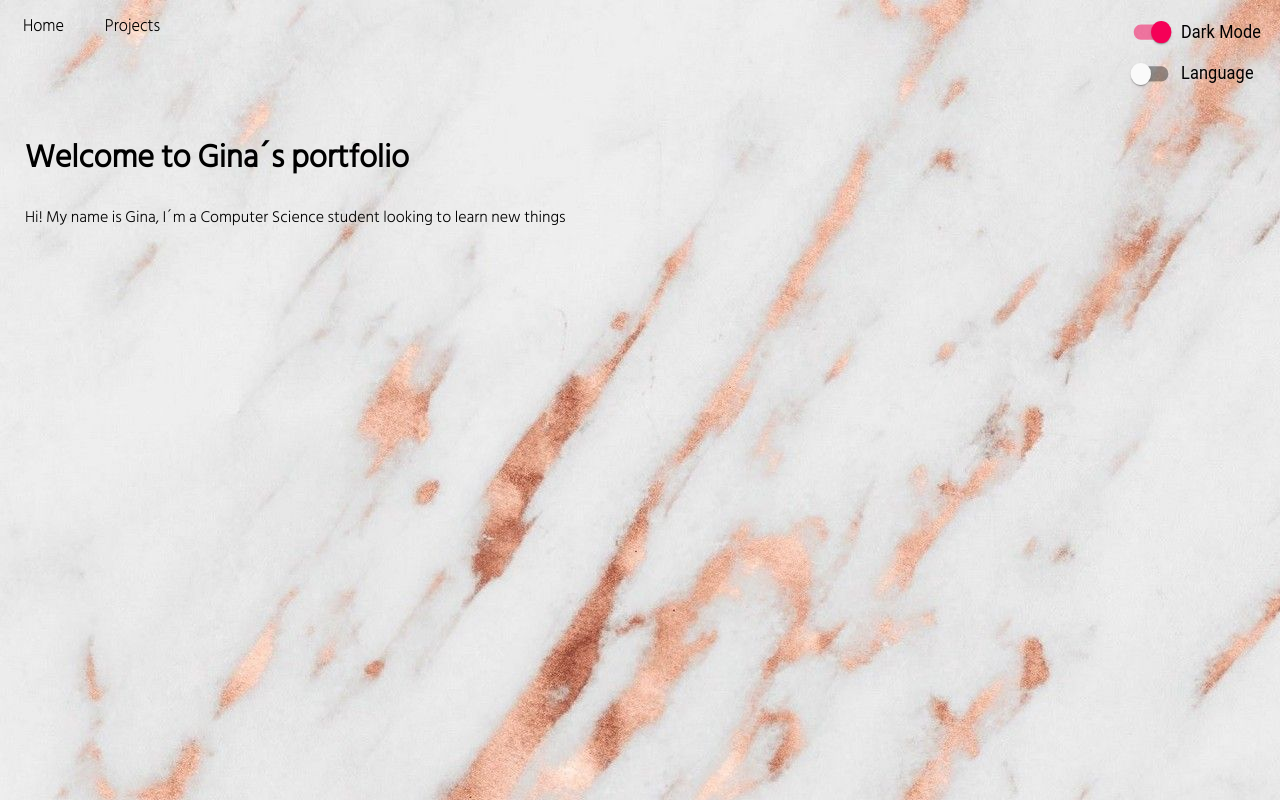
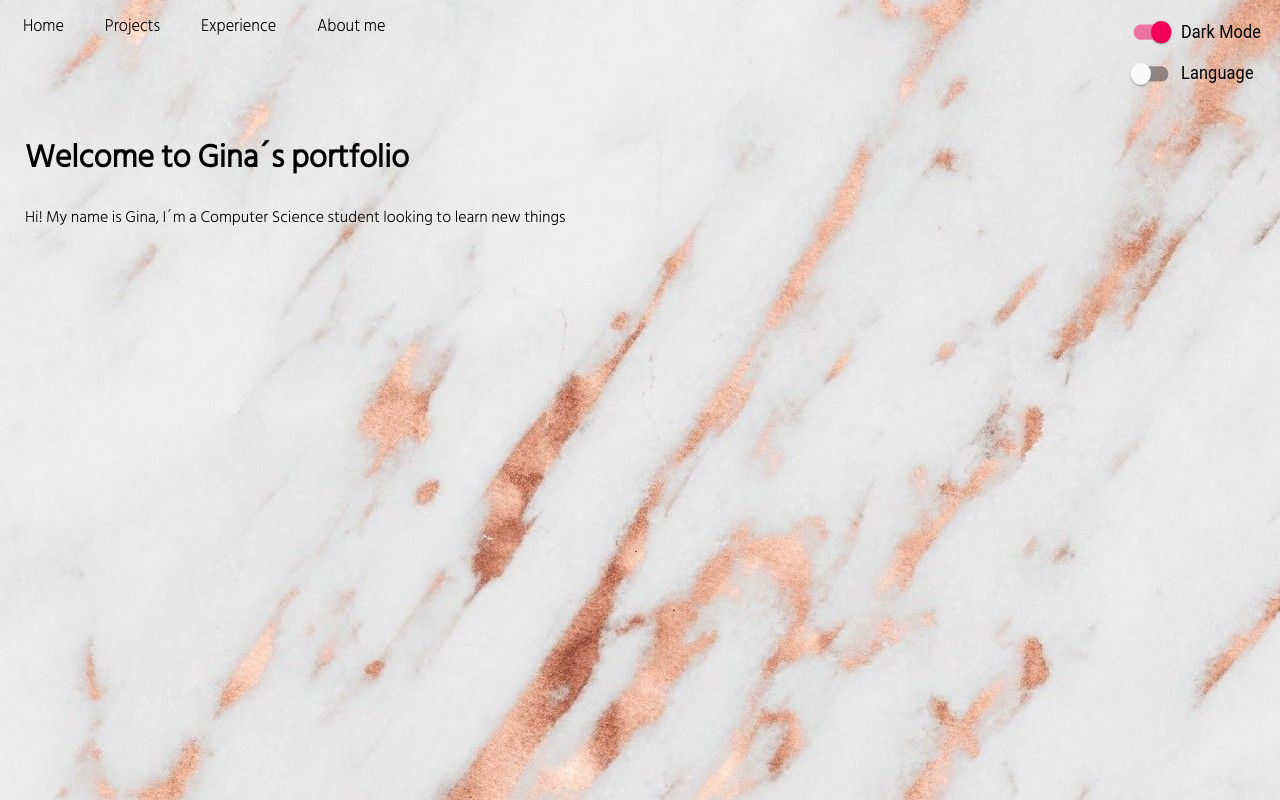
Before and after one commit to GinaJame/React-portfolio, a React (Create React App) app: page / in a window 1280 px wide. Built offline with nearby package versions, Linux system fonts and the light colour scheme.

Commit message:
add new pages

```diff
--- a/src/App.js
+++ b/src/App.js
@@ -3,6 +3,8 @@ import { Route } from 'react-router-dom'
 
 import MainPage from './pages/mainPage/mainpage.component';
 import ProjectsPage from './pages/projectsPage/projectspage.components';
+import ExperiencePage from "./pages/Experience/experiencepage.component";
+import AboutPage from "./pages/About/aboutpage.component";
 import Header from "./components/header/header.component";
 function App() {
   return (
@@ -12,6 +14,8 @@ function App() {
           <Header/>
           <Route exact path="/" component={MainPage} />
           <Route exact path="/projects" component={ProjectsPage} />
+          <Route exact path="/experience" component={ExperiencePage} />
+          <Route exact path="/aboutMe" component={AboutPage} />
         </Route>
       }
     </div>
--- a/src/components/header/header.component.js
+++ b/src/components/header/header.component.js
@@ -9,6 +9,8 @@ const Header = () => (
     <div >
       <Link className='link' to='/'>Home</Link>
       <Link className='link' to='/projects'>Projects</Link>
+      <Link className='link' to='/experience'>Experience</Link>
+      <Link className='link' to='/aboutMe'>About me</Link>
     </div>
     <SwitchesGroup/>
   </div>
--- a/src/pages/mainPage/mainpage.component.jsx
+++ b/src/pages/mainPage/mainpage.component.jsx
@@ -1,7 +1,4 @@
-
 import React from 'react';
-
-
 import './mainpage.styles.scss';
 
 const MainPage = () => (
--- a/src/pages/projectsPage/projectspage.components.jsx
+++ b/src/pages/projectsPage/projectspage.components.jsx
@@ -1,6 +1,4 @@
-
 import React from 'react';
-
 import './projectspage.styles.scss';
 
 const ProjectsPage = () => (
```
